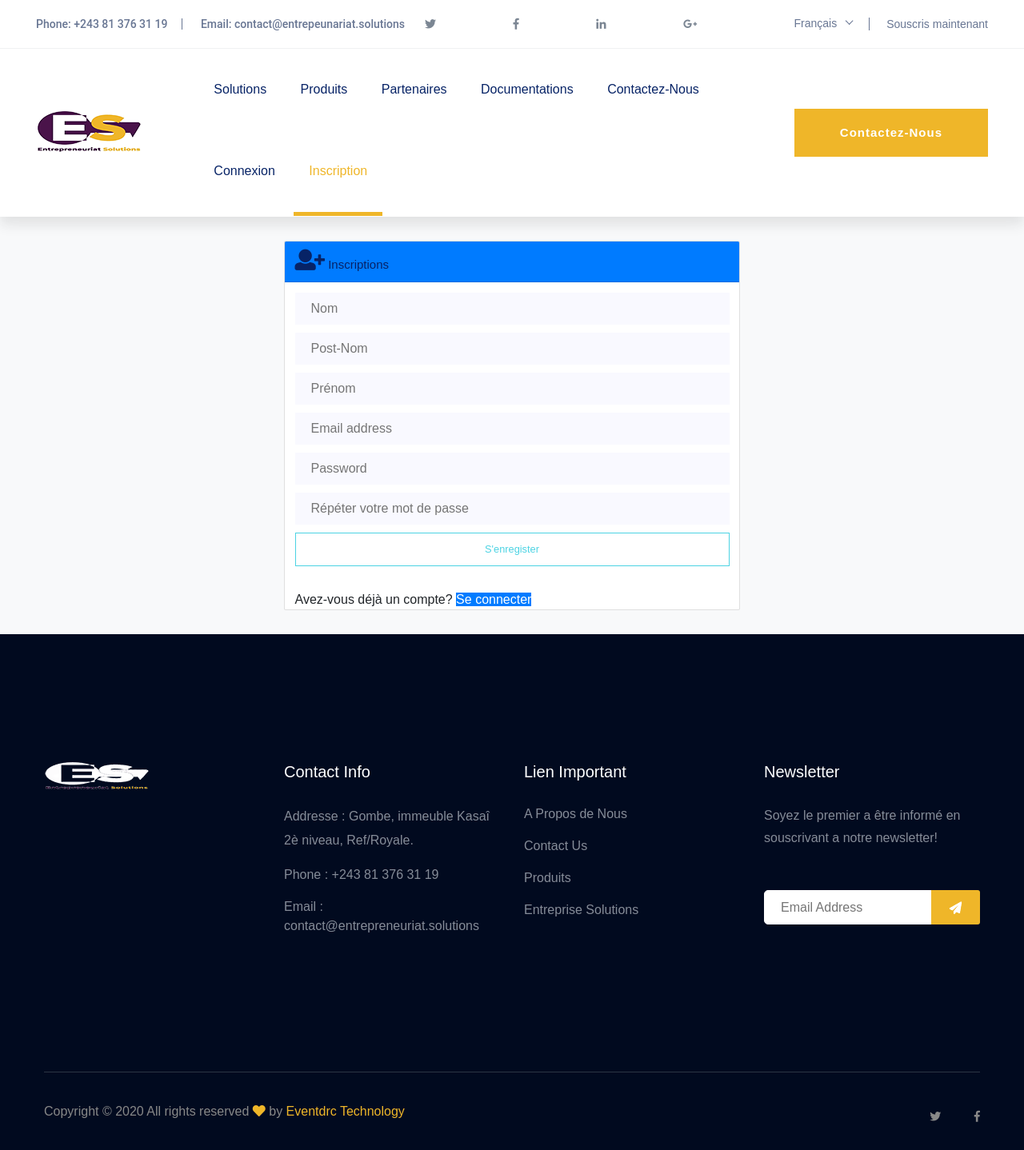
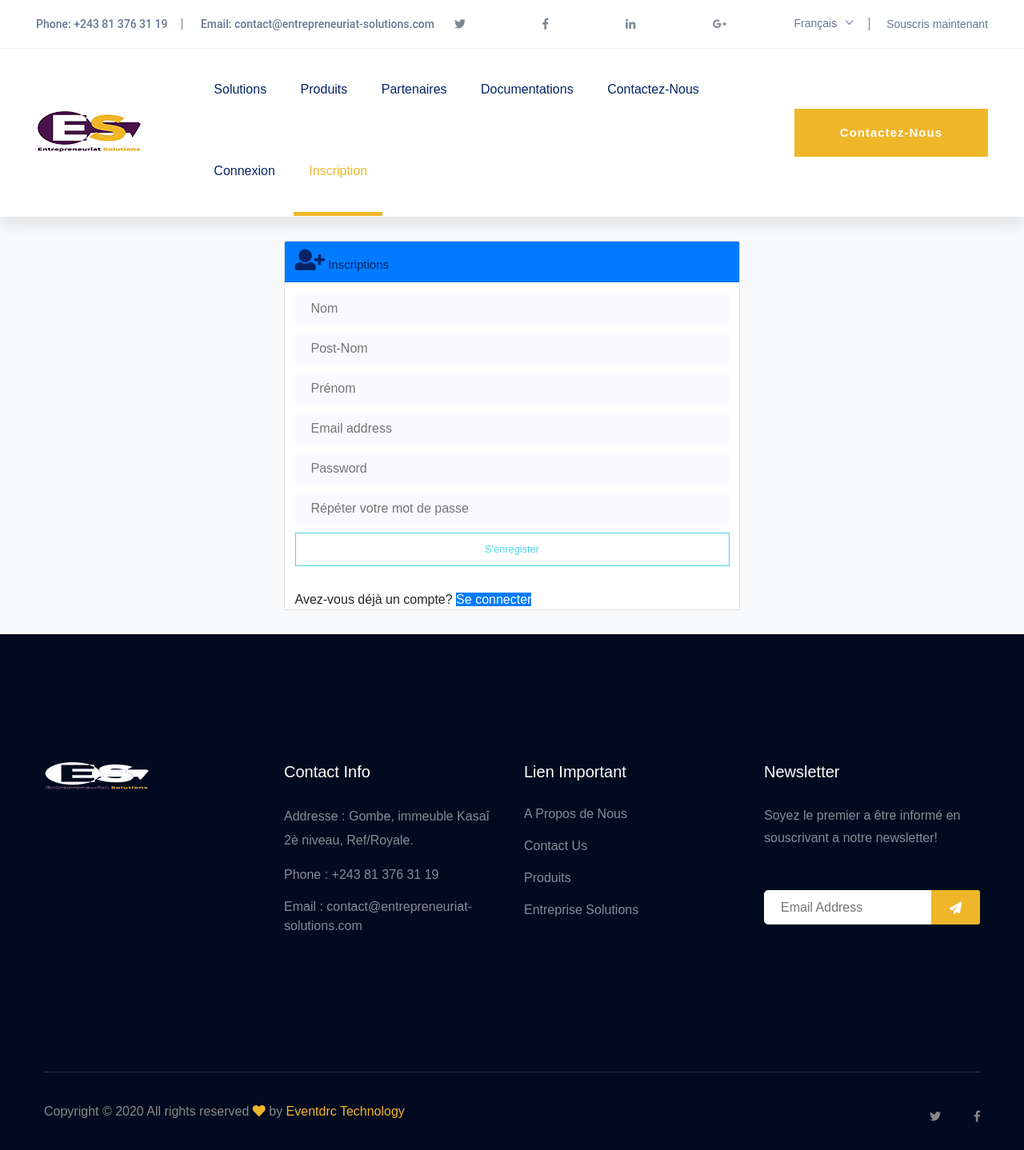
Before and after one commit to Kgermando/e-s, a Django app: page /accounts/register in a window 1280 px wide. Shown: the whole page at 80% size. Run offline with Django 3.2, Linux system fonts and the light colour scheme; some libraries are stand-ins or nearby versions; some web fonts are replaced.

Commit message:
edit footer

```diff
--- a/es/settings.py
+++ b/es/settings.py
@@ -26,7 +26,7 @@ SECRET_KEY = '+f5fyu0r#w*n%$0mueny8x$jj#qk!dxwpk4v@e_1c&le3f&hr@'
 # SECURITY WARNING: don't run with debug turned on in production!
 DEBUG = False
 
-ALLOWED_HOSTS = ['entrepreneuriat-solutions.com', 'www.entrepreneuriat-solutions.com', '68.183.113.220', '*']
+ALLOWED_HOSTS = ['entrepreneuriat-solutions.com', 'www.entrepreneuriat-solutions.com', '138.197.210.173', '*']
 
 # Application definition
 
--- a/templates/nav/footer.html
+++ b/templates/nav/footer.html
@@ -25,7 +25,7 @@
                                     <p>Addresse : Gombe, immeuble Kasaî 2è niveau, Ref/Royale.</p>
                                 </li>
                                 <li><a href="#">Phone : +243 81 376 31 19</a></li>
-                                <li><a href="#">Email : contact@entrepreneuriat.solutions</a></li>
+                                <li><a href="#">Email : contact@entrepreneuriat-solutions.com</a></li>
                             </ul>
                         </div>
 
--- a/templates/nav/header.html
+++ b/templates/nav/header.html
@@ -9,7 +9,7 @@
                         <div class="header-info-left d-flex">
                             <ul>
                                 <li>Phone: +243 81 376 31 19</li>
-                                <li>Email: contact@entrepeunariat.solutions</li>
+                                <li>Email: contact@entrepreneuriat-solutions.com</li>
                             </ul>
                             <div class="header-social">
                                 <ul>
```
